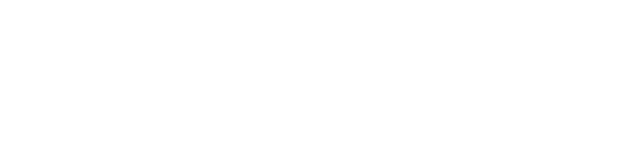
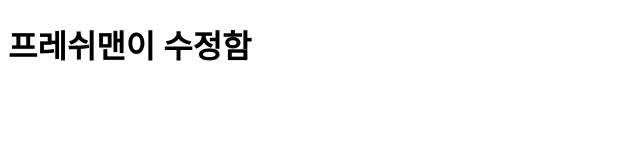
Before and after one commit to macuo-tazza/dabang, a plain HTML site: page index2.html in a window 1280 px wide. Shown: the whole page, without its empty margins (0-640 px from the left). Drawn offline with Linux system fonts and the light colour scheme.

Commit message:
freshman first commit

```diff
--- a/index2.html
+++ b/index2.html
@@ -7,6 +7,8 @@
     <title>Document</title>
 </head>
 <body>
-
+    <h1>
+        프레쉬맨이 수정함
+    </h1>
 </body>
 </html>
```
